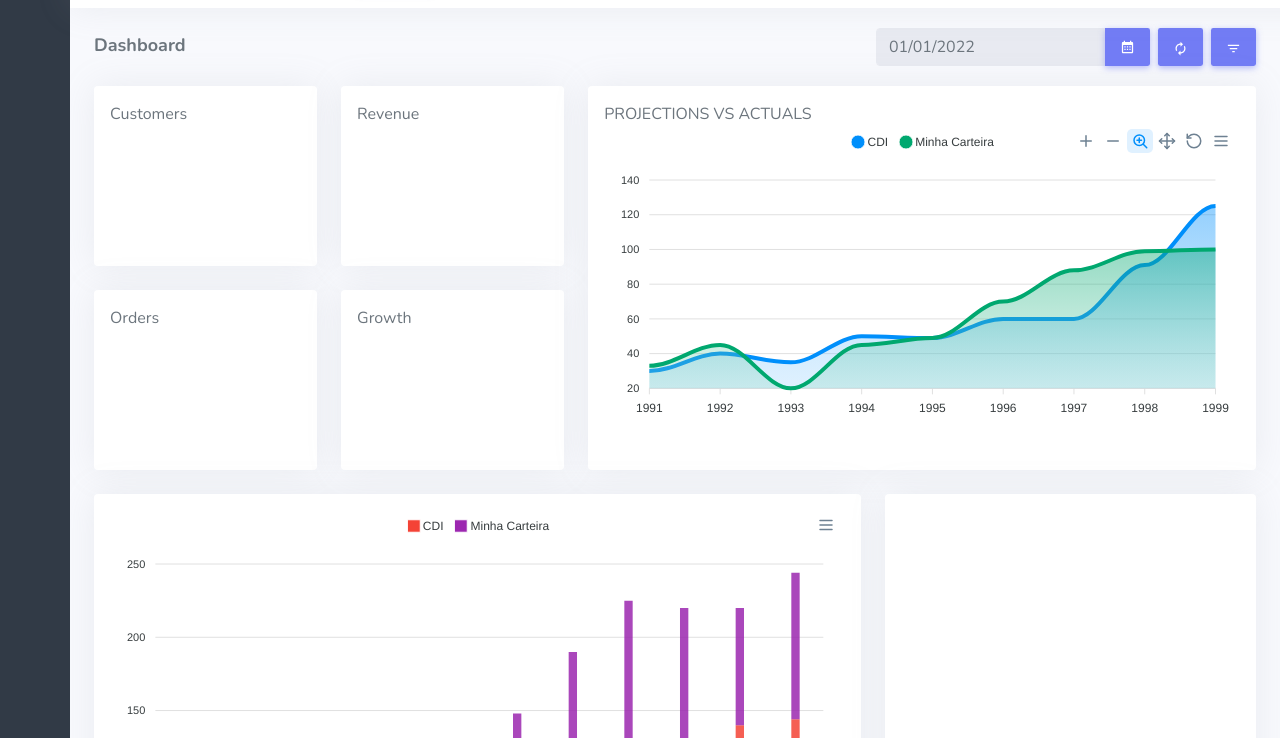
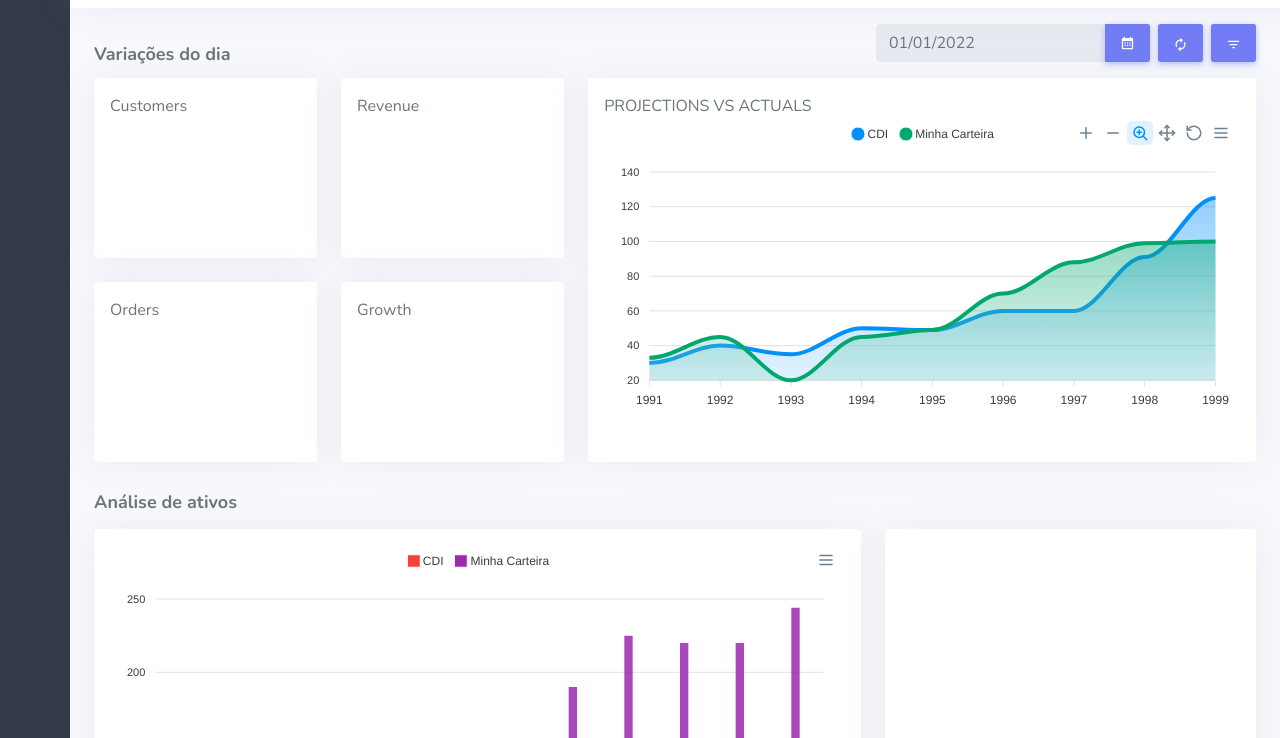
Before and after one commit to clesiorods/analitic-front, a plain HTML site: page index.html in a window 1280 px wide. Shown: the part 62-800 px from the top of the page. Drawn offline with nearby package versions, Linux system fonts and the light colour scheme.

Commit message:
Ajuste no layout

```diff
--- a/index.html
+++ b/index.html
@@ -40,9 +40,9 @@
             </header>
 
 
-            <div id="title-dashborad" class="d-flex justify-content-between" style="margin-bottom: -4px;">
+            <div id="title-dashborad" class="d-flex justify-content-between" style="margin-top: -4px; margin-bottom: -8px;">
                 <div>
-                    <h4 style="padding-top: 7px; font-weight: 700; font-size: 18px;">Dashboard</h4>
+                    <h4 style="margin-bottom: -20px; padding-top: 20px;  font-weight: 700; font-size: 18px;">Variações do dia</h4>
                 </div>
                 <div class="d-flex">
                     <div class="input-group">
@@ -115,6 +115,12 @@
 
             </div>
 
+            <div id="title-dashborad" class="d-flex justify-content-start" style="margin-bottom: -4px; margin-top: 20px;">
+                <div>
+                    <h4 style="padding-top: 10px; margin-bottom: -5px; font-weight: 700; font-size: 18px;">Análise de ativos</h4>
+                </div>
+
+            </div>
 
             <div class="row">
                 <div class="col-md-8">
```
